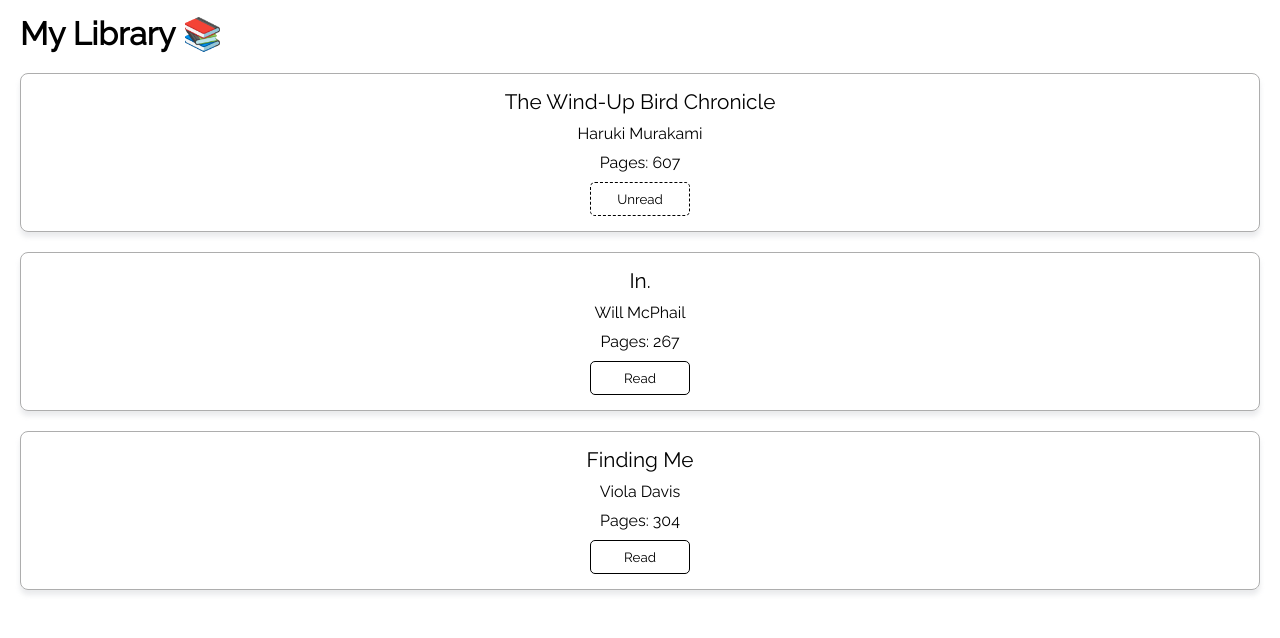
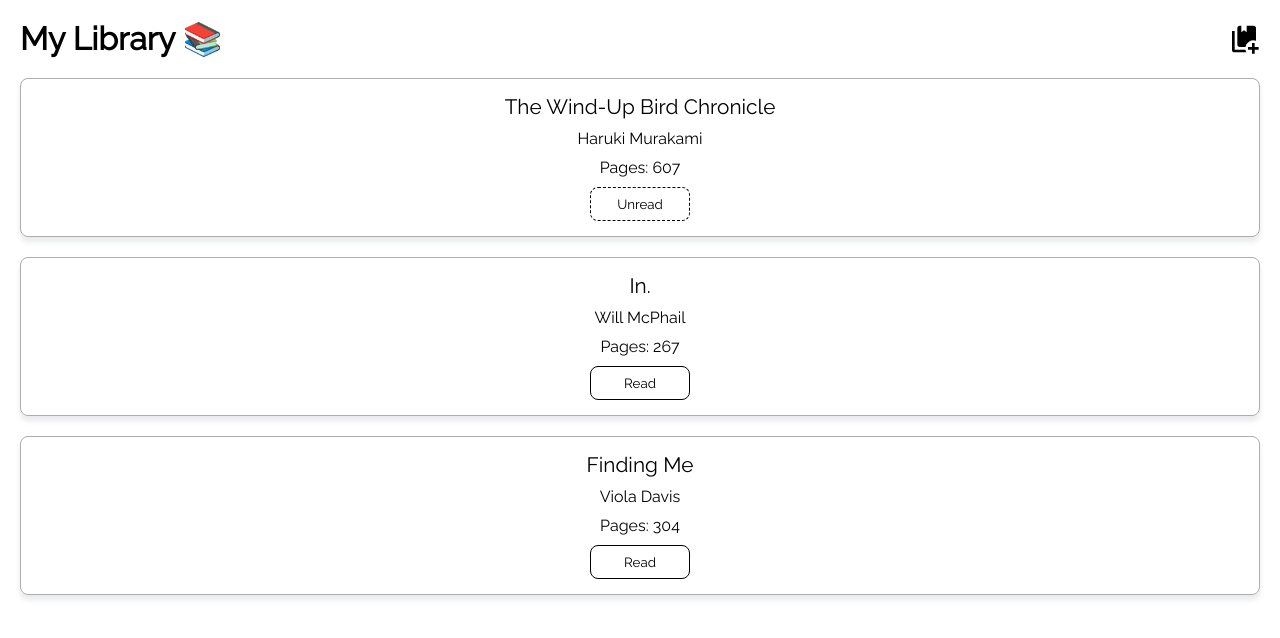
Before and after one commit to jooo-lee/library, a plain HTML site: page index.html in a window 1280 px wide. Drawn offline with Linux system fonts and the light colour scheme.

Commit message:
Create add book btn

```diff
--- a/index.html
+++ b/index.html
@@ -7,7 +7,10 @@
     <link rel="stylesheet" href="styles.css">
 </head>
 <body>
-    <h1>My Library 📚</h1>
+    <header>
+        <h1>My Library 📚</h1>
+        <img src="assets/add-book.svg" alt="Add new book icon" id="add-book">
+    </header>
     <div id="card-container"></div>
 </body>
 <script src="script.js"></script>
--- a/script.js
+++ b/script.js
@@ -67,6 +67,14 @@ function createReadBtn(read) {
     return btn;
 }
 
+// Button for adding new book to library
+const addBookBtn = document.querySelector("#add-book");
+addBookBtn.addEventListener("click", addBook);
+
+function addBook() {
+    console.log("add book");
+}
+
 
 // For testing purposes
 const bk1 = new Book("Finding Me", "Viola Davis", 304, true);
--- a/styles.css
+++ b/styles.css
@@ -1,4 +1,8 @@
 @import url('https://fonts.googleapis.com/css2?family=Raleway&display=swap');
+
+:root {
+    --border-radius: 8px;
+}
 
 * {
     margin: 0;
@@ -6,24 +10,40 @@
     font-family: "Raleway", system-ui, Helvetica, Arial, sans-serif;
 }
 
+body {
+    padding: 20px;
+}
+
+/* --------------------------- Header --------------------------- */
+
+header {
+    display: flex;
+    justify-content: space-between;
+    align-items: center;
+    margin-bottom: 20px;
+}
+
 h1 {
-    margin-top: 15px;
-    margin-left: 20px;
     width: fit-content;
 }
+
+#add-book {
+    height: 2rem;
+}
+
+/* --------------------------- Main Content --------------------------- */
 
 #card-container {
     display: grid;
     grid-auto-rows: 1fr;
     gap: 20px;
-    padding: 20px;
 }
 
-/* --------------------------- Book card --------------------------- */
+/* --------------------------- Book Card --------------------------- */
 
 .card {
     border: 1px solid rgb(173, 173, 173);
-    border-radius: 8px;
+    border-radius: var(--border-radius);
     box-shadow: 0px 5px 5px rgba(149, 157, 165, 0.2);
     text-align: center;
     padding: 15px;
@@ -42,7 +62,7 @@ h1 {
 .card > button {
     padding: 8px;
     border: 1px solid black;
-    border-radius: 5px;
+    border-radius: var(--border-radius);
     width: 100px;
     background-color: white;
 }
```
Also changed, not shown: assets/add-book.svg (added).
